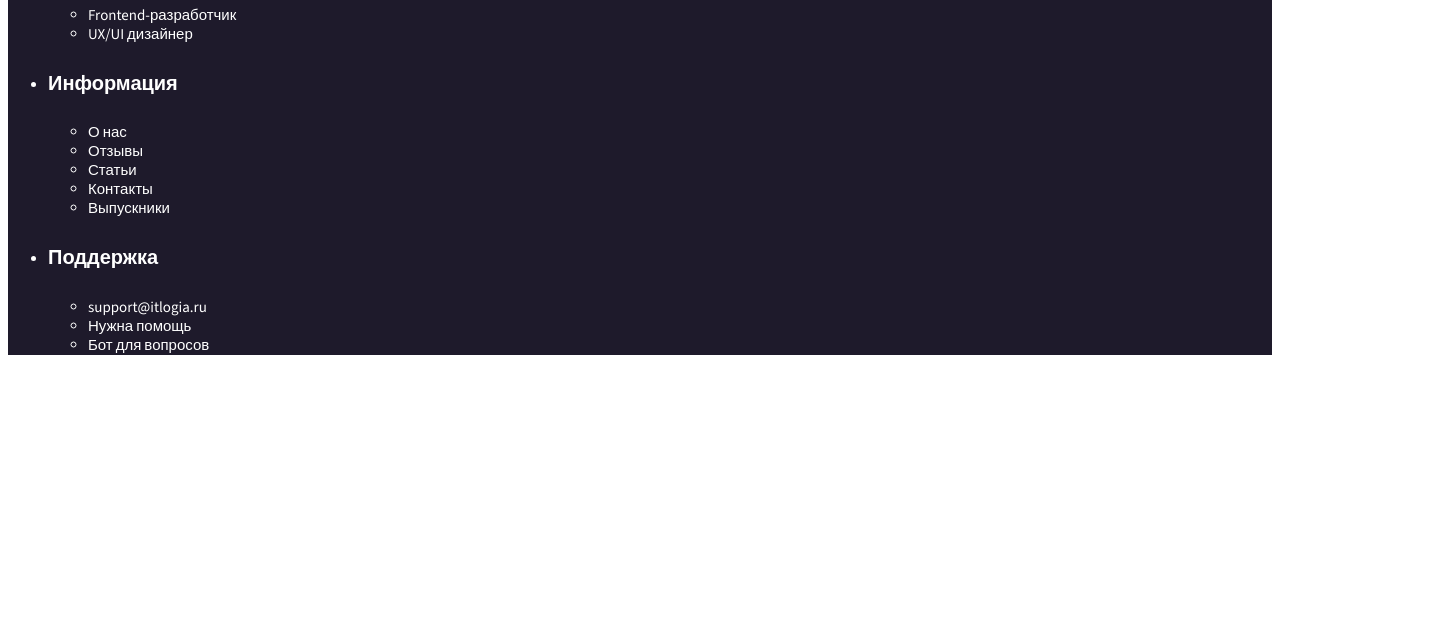
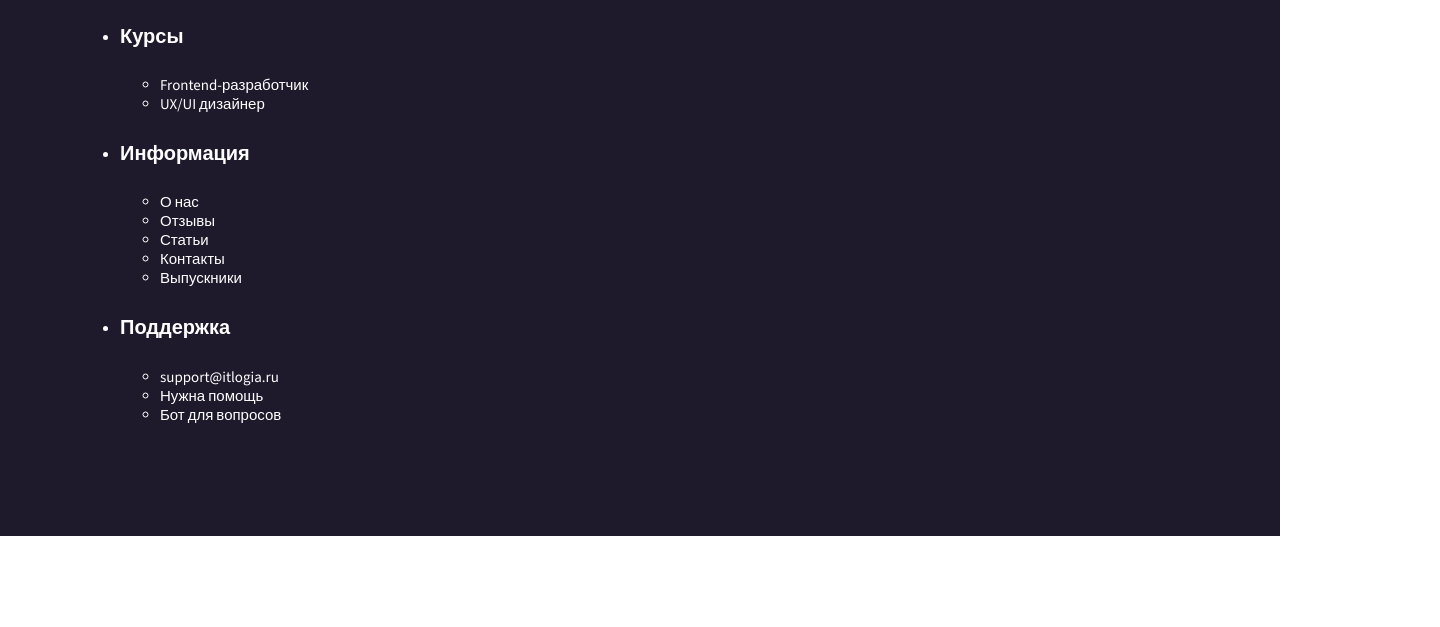
Before and after one commit to gureckij/Footer-Training, a plain HTML site: page index.html in a window 1280 px wide. Shown: the part 173-800 px from the top of the page, 1440 px wide, since content can reach past the window. Drawn offline with nearby package versions, Linux system fonts and the light colour scheme.

Commit message:
(3/11) Раскомментируйте правила, задающие размеры контейнера.

```diff
--- a/css/style.css
+++ b/css/style.css
@@ -2,11 +2,18 @@ body {
     font-family: 'Source Sans 3', sans-serif;
     font-size: 15px;
     line-height: 19px;
+    margin: 0;
 }
 
 .main-footer {
     background-color: #1e1a2b;
     color: #ffffff;
+}
+
+.footer-container {
+    width: 1280px;
+    margin: 0 auto;
+    padding: 70px 80px 96px 80px;
 }
 
 .footer-info a {
--- a/index.html
+++ b/index.html
@@ -14,13 +14,19 @@
     </head>
     <body class="page">
         <footer class="main-footer">
+            <div class="footer-container">
                 <div class="footer-column">
                     <p class="logo">
-                    <img src="img/logo.svg" width="130" height="46" alt="" />
+                        <img
+                            src="img/logo.svg"
+                            width="130"
+                            height="46"
+                            alt=""
+                        />
                     </p>
                     <p class="footer-info">
-                    <a href="#" class="consent">Разрешите</a> уведомлять вас о
-                    новых статьях в блоге, о новых бесплатных видеоуроках,
+                        <a href="#" class="consent">Разрешите</a> уведомлять вас
+                        о новых статьях в блоге, о новых бесплатных видеоуроках,
                         скидках на курсы и делиться полезными материалами
                     </p>
                 </div>
@@ -71,6 +77,7 @@
                         </ul>
                     </li>
                 </ul>
+            </div>
         </footer>
     </body>
 </html>
```
Lines whose indentation alone changed are shown as unchanged.
